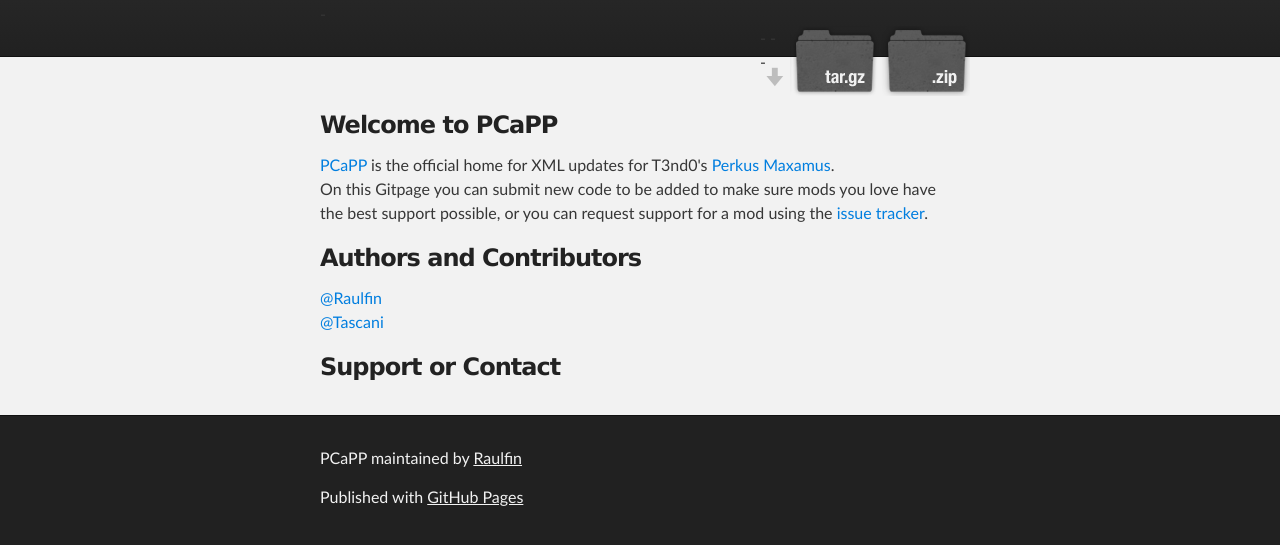
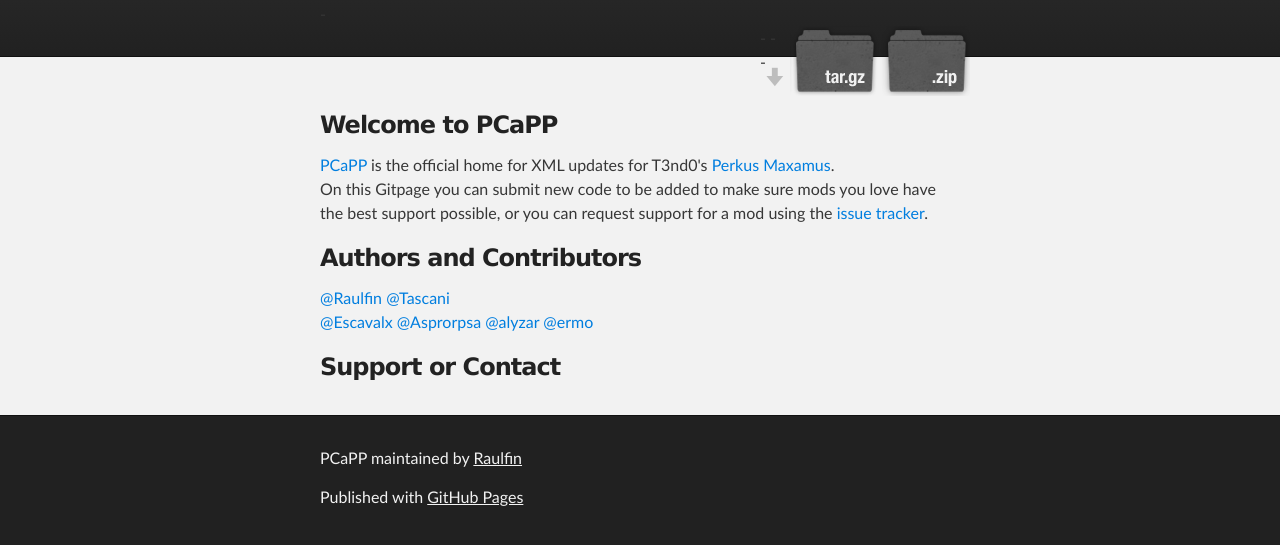
Before and after one commit to Raulfin/PCaPP, a plain HTML site: page index.html in a window 1280 px wide. Shown: the part 177-722 px from the top of the page. Drawn offline with Linux system fonts and the light colour scheme.

Commit message:
Update index.html

```diff
--- a/index.html
+++ b/index.html
@@ -40,8 +40,8 @@
 <h3>
 <a id="authors-and-contributors" class="anchor" href="#authors-and-contributors" aria-hidden="true"><span class="octicon octicon-link"></span></a>Authors and Contributors</h3>
 
-<p><a href="https://github.com/Raulfin" class="user-mention">@Raulfin</a><br>
-<a href="https://github.com/Tascani" class="user-mention">@Tascani</a>  </p>
+<p><a href="https://github.com/Raulfin" class="user-mention">@Raulfin</a> <a href="https://github.com/Tascani" class="user-mention">@Tascani</a><br>
+<a href="https://github.com/Escavalx" class="user-mention">@Escavalx</a> <a href="https://github.com/Asprorpsa" class="user-mention">@Asprorpsa</a> <a href="https://github.com/alyzar" class="user-mention">@alyzar</a> <a href="https://github.com/ermo" class="user-mention">@ermo</a>  </p>
 
 <h3>
 <a id="support-or-contact" class="anchor" href="#support-or-contact" aria-hidden="true"><span class="octicon octicon-link"></span></a>Support or Contact</h3>
```
